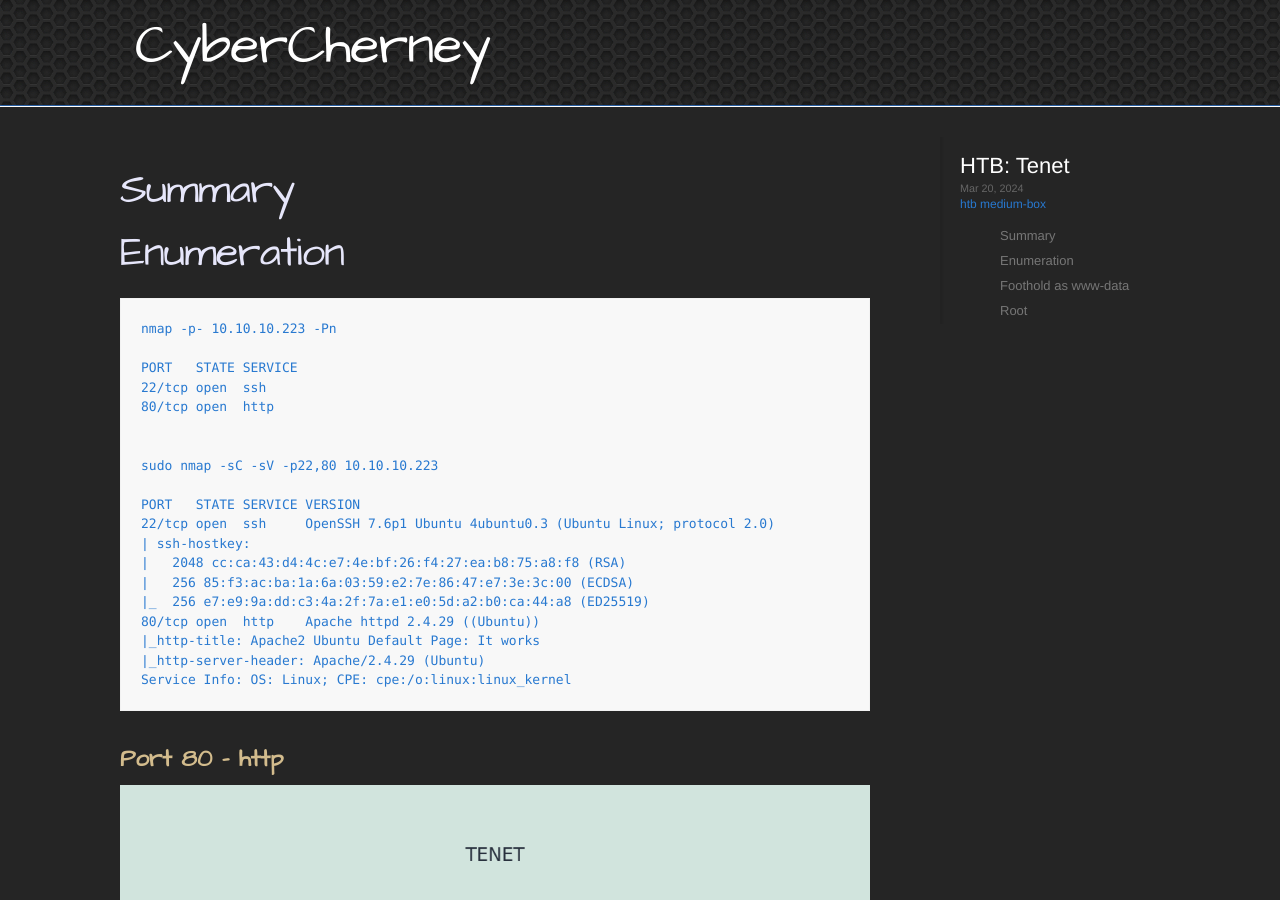
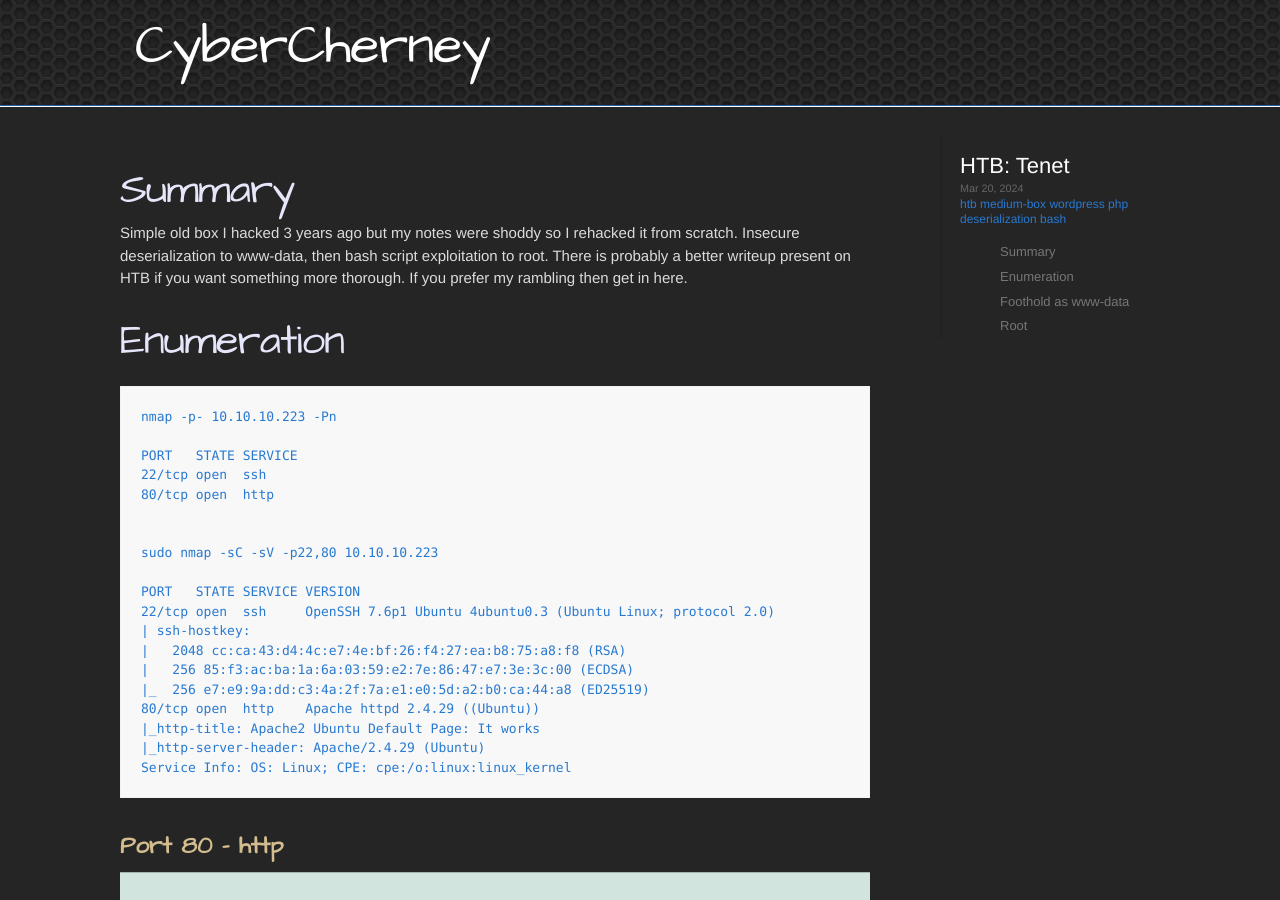
Before and after one commit to CyberCherney/cybercherney.github.io, a Jekyll site: the page built from _posts/2024-03-20-HTB_Tenet.md, in a window 1280 px wide and 900 px high. Built offline with Jekyll 4.4.1, drawn with Linux system fonts in a browser that asks for light colours.

Commit message:
added tags and summary

```diff
--- a/_posts/2024-03-20-HTB_Tenet.md
+++ b/_posts/2024-03-20-HTB_Tenet.md
@@ -5,9 +5,9 @@ box: tenet
 img: /img/tenet/tenet
 author: Andrew Cherney
 date: 2024-03-20 20:34:05
-tags: htb medium-box
+tags: htb medium-box wordpress php deserialization bash
 icon: "assets/icons/tenet.png"
-post_description: ""
+post_description: "Simple old box I hacked 3 years ago but my notes were shoddy so I rehacked it from scratch. Insecure deserialization to www-data, then bash script exploitation to root. There is probably a better writeup present on HTB if you want something more thorough. If you prefer my rambling then get in here."
 ---
 
 # Summary
```
